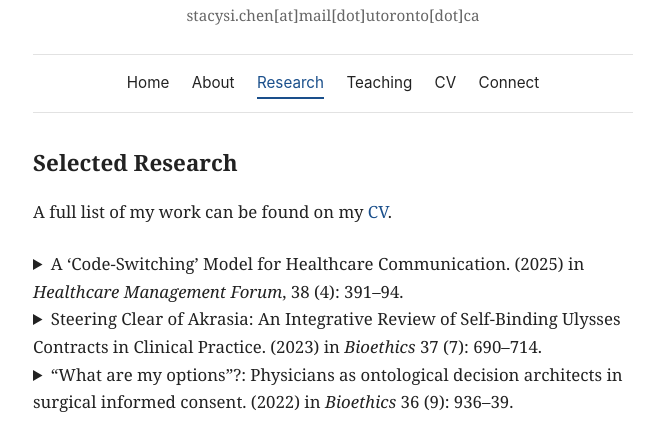
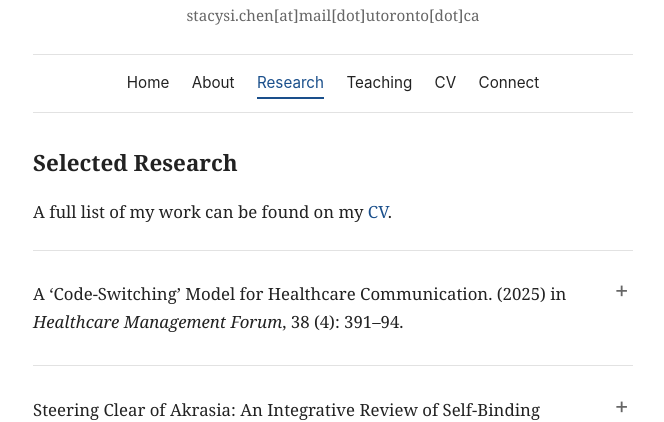
Before and after one commit to sc8916/sc8916.github.io, a plain HTML site: page research.html in a window 1280 px wide. Shown: the part 315-737 px from the top of the page, without its empty margins (307-971 px from the left). Drawn offline with Linux system fonts and the light colour scheme.

Commit message:
Add files via upload

```diff
--- a/style.css
+++ b/style.css
@@ -131,15 +131,41 @@ main h2 {
 }
 
 .pubs {
+  margin: 1.5rem 0;
+  border-top: 1px solid var(--rule);
+}
+.pubs details {
+  border-bottom: 1px solid var(--rule);
+}
+.pubs summary {
+  position: relative;
   list-style: none;
-  margin: 1.5rem 0;
-  padding: 0;
+  cursor: pointer;
+  padding: 1.85rem 2.25rem 1.85rem 0;
 }
-.pubs li {
-  margin: 0 0 1.1rem;
-  padding-left: 1.25rem;
-  text-indent: -1.25rem;
+.pubs summary::-webkit-details-marker { display: none; }
+.pubs summary::after {
+  content: "+";
+  position: absolute;
+  right: 0.25rem;
+  top: 1.7rem;
+  font-family: -apple-system, BlinkMacSystemFont, "Segoe UI", Helvetica, Arial, sans-serif;
+  font-size: 1.4rem;
+  line-height: 1;
+  color: var(--muted);
 }
+.pubs details[open] summary::after { content: "\2212"; }
+.pubs summary:hover { color: var(--link); }
+.pubs summary:focus-visible {
+  outline: 2px solid var(--link);
+  outline-offset: 2px;
+}
+.pub-body {
+  padding: 0 0 1.1rem;
+  font-size: 0.97rem;
+}
+.pub-body p { margin: 0 0 0.75rem; }
+.coauthors { color: var(--muted); }
 
 /* ---------- Teaching list ---------- */
 .institution {
```
